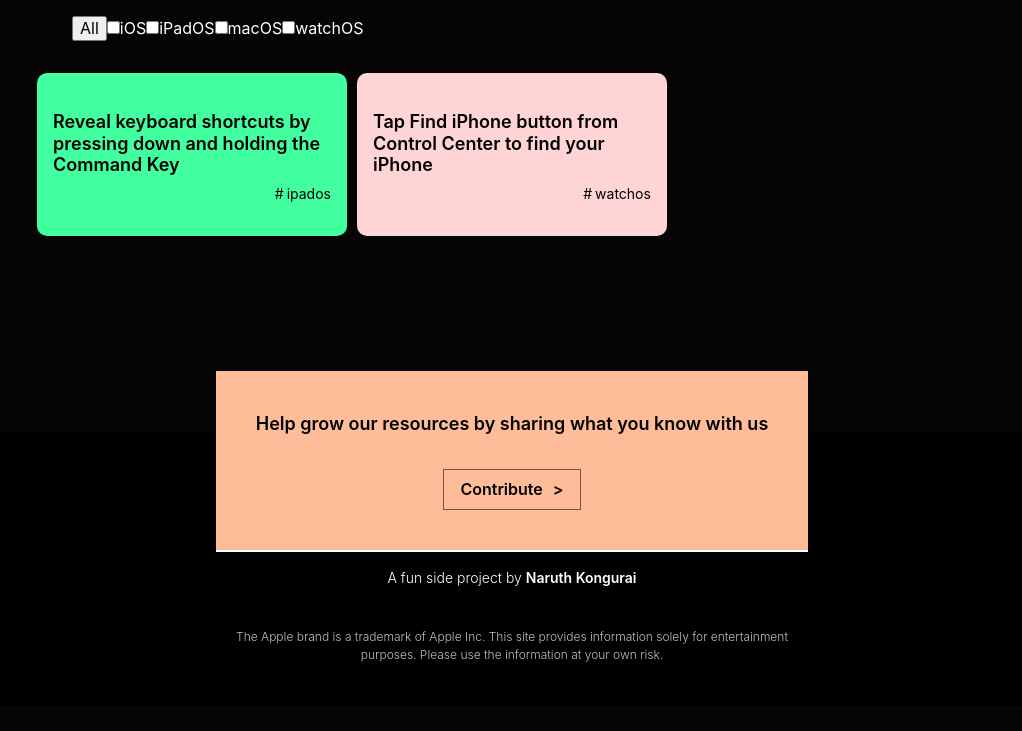
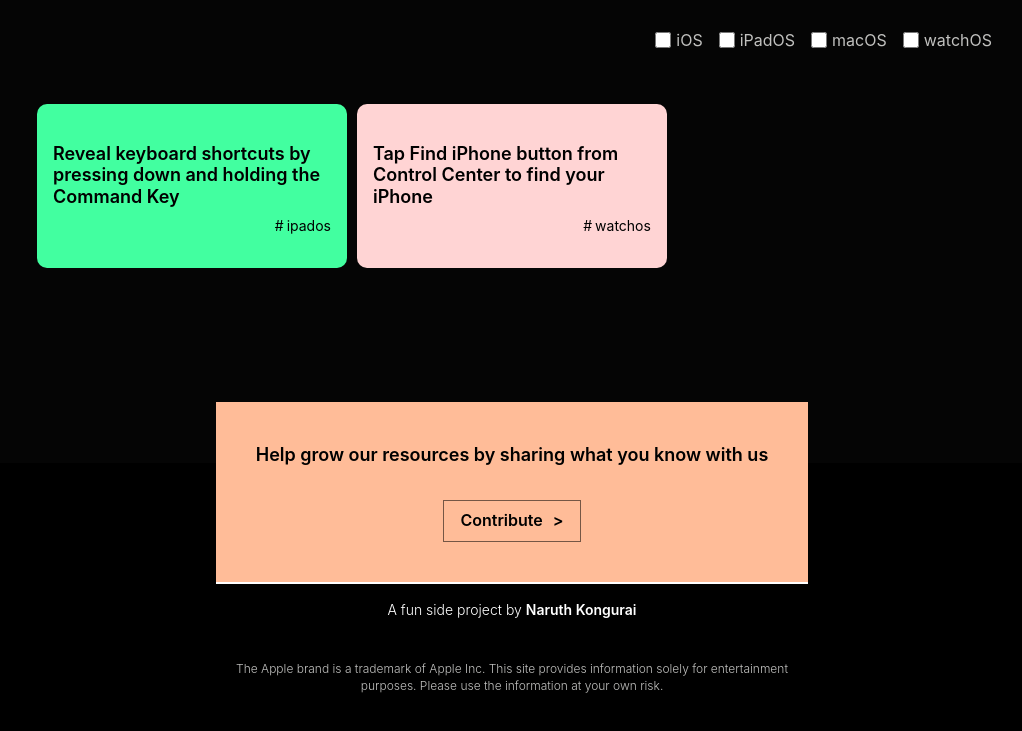
Before and after one commit to naruthk/apple-tips, a Gatsby site: page / in a window 1280 px wide. Shown: the part 195-926 px from the top of the page, without its empty margins (128-1150 px from the left). Before the commit the page ends 901 px from the top, so only its background shows below. Built offline with nearby package versions, Linux system fonts and the light colour scheme; Gatsby itself is replaced by a stand-in of ours.

Commit message:
feat: added style for filter

```diff
--- a/src/components/Filter.tsx
+++ b/src/components/filter/index.tsx
@@ -1,4 +1,7 @@
-import React, { Fragment, FC, useState } from "react";
+import React, { FC, useState } from "react";
+
+import { CgClose } from "react-icons/cg";
+import { StyledFilterFormContainer } from "./style";
 
 interface FilterProps {
   items: Array<string>;
@@ -10,7 +13,7 @@
   const [checkedValues, setCheckedValues] = useState<string[]>([]);
 
   const selectableFilters = items.map(item => (
-    <Fragment key={item}>
+    <div key={item}>
       <input
         type="checkbox"
         id={item}
@@ -32,22 +35,20 @@
         }}
       />
       <label htmlFor={item}>{item}</label>
-    </Fragment>
+    </div>
   ));
 
   return (
-    <form
+    <StyledFilterFormContainer
       onReset={e => {
         e.preventDefault();
         onReset(e);
         setCheckedValues([]);
       }}
     >
-      <ul>
-        <button type="reset">All</button>
-        {selectableFilters}
-      </ul>
-    </form>
+      {checkedValues.length > 0 && <button type="reset"><CgClose /> Filters</button>}
+      {selectableFilters}
+    </StyledFilterFormContainer>
   );
 };
 
--- /dev/null
+++ b/src/components/filter/style.tsx
@@ -0,0 +1,47 @@
+import styled from "@emotion/styled";
+
+import { breakpoints, colors, radius } from "../../styles/variables";
+import { getemsize } from "../../styles/mixins";
+
+const StyledFilterFormContainer = styled.form`
+  display: flex;
+  align-items: center;
+  height: 3.5rem;
+  overflow-x: auto;
+  padding-bottom: 0.5rem;
+  color: ${colors.gray.light};
+
+  @media (min-width: ${getemsize(breakpoints.sm)}em) {
+    justify-content: flex-end;
+  }
+
+  button[type=reset] {
+    display: flex;
+    align-items: center;
+    background-color: ${colors.navy};
+    border: 2px solid ${colors.gray.light};
+    border-radius: ${radius.input}px;
+    outline: none;
+    color: ${colors.white};
+
+    > svg {
+      margin-right: 5px;
+    }
+  }
+
+  input[type=checkbox] {
+    height: 1rem;
+    width: 1rem;
+    margin-left: 1rem;
+    margin-right: 5px;
+  }
+
+  > div {
+    display: flex;
+    align-items: center;
+  }
+`;
+
+export {
+  StyledFilterFormContainer
+};
--- a/src/pages/index.tsx
+++ b/src/pages/index.tsx
@@ -2,7 +2,7 @@
 import { graphql } from "gatsby";
 
 import Container from "../components/Container";
-import Filter from "../components/Filter";
+import Filter from "../components/filter";
 import ArticlesListing from "../components/articlesListing";
 import MainLayout from "../layouts";
 
```
Also changed, not shown: README.md.
